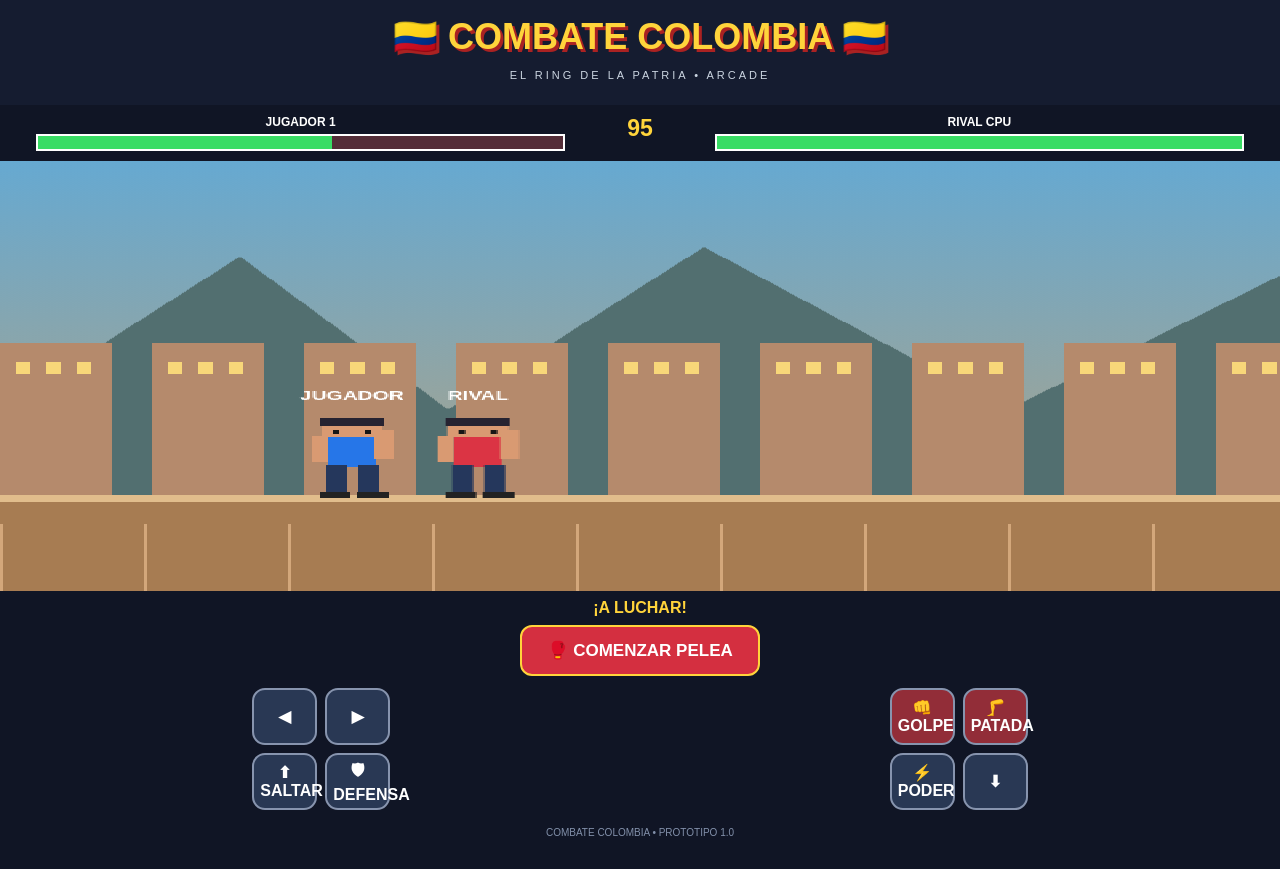
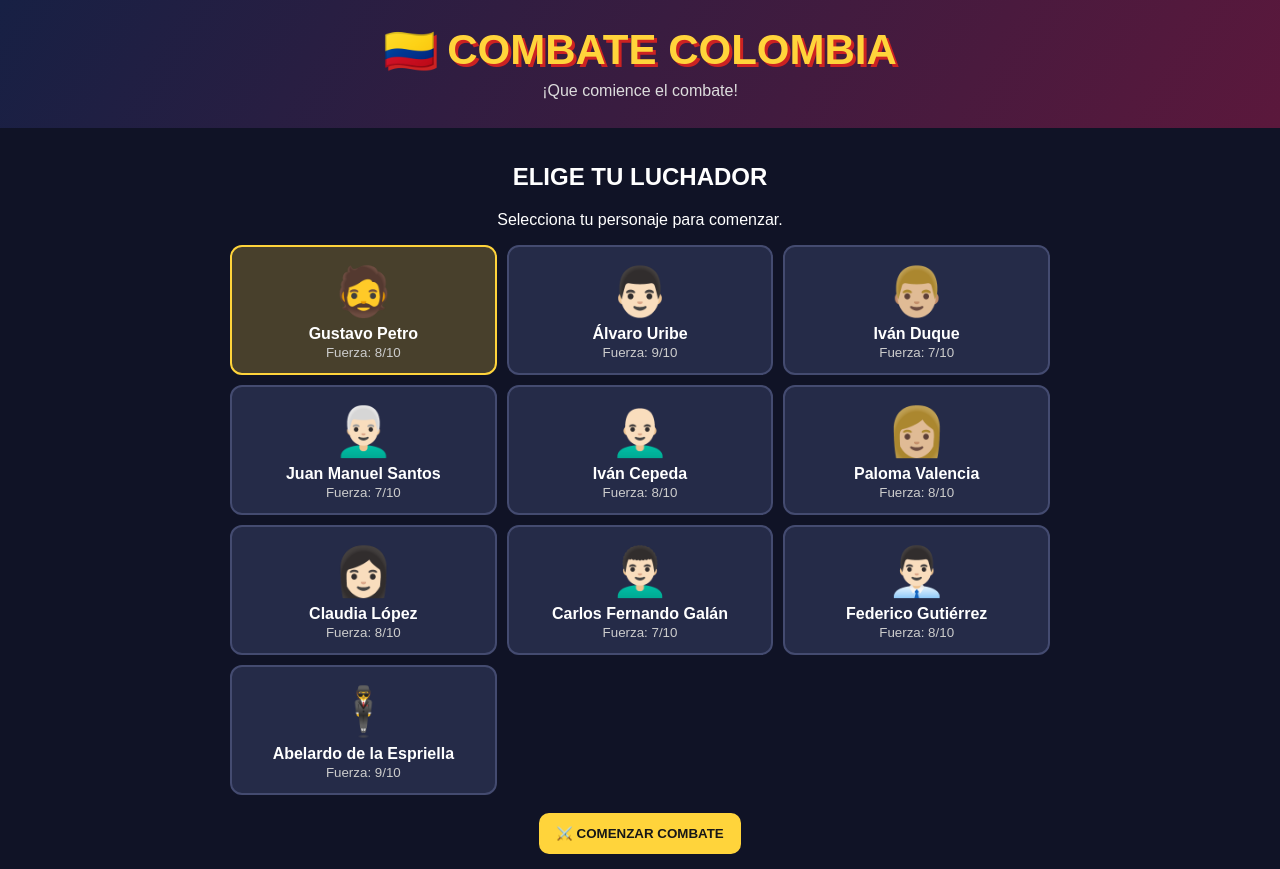
Before and after one commit to granfelix16-hash/political-fights, a plain HTML site: page index.html in a window 1280 px wide. Before the commit the page ends 843 px from the top, so only its background shows below. Drawn offline with Linux system fonts and the light colour scheme.

Commit message:
Actualizar index.html

```diff
--- a/index.html
+++ b/index.html
@@ -3,213 +3,169 @@
 <html lang="es">
 <head>
 <meta charset="UTF-8">
-<meta name="viewport" content="width=device-width,initial-scale=1,maximum-scale=1,user-scalable=no">
-<title>COMBATE COLOMBIA</title>
+<meta name="viewport" content="width=device-width, initial-scale=1.0, maximum-scale=1.0, user-scalable=no">
+<title>COMBATE COLOMBIA V2</title>
 <style>
 *{box-sizing:border-box}
-body{margin:0;background:#101525;color:white;font-family:Arial;text-align:center;touch-action:none}
-header{padding:13px;background:#151c30}
-h1{margin:3px;color:#ffd43b;font-size:clamp(23px,6vw,36px);text-shadow:3px 3px #a22}
-header p{font-size:11px;letter-spacing:3px;color:#cbd5e1}
-.hud{display:flex;justify-content:space-around;padding:10px;gap:10px}
-.player{width:42%;font-weight:bold;font-size:12px}
-.bar{height:17px;background:#542d38;border:2px solid white;margin-top:5px}
-.life{height:100%;width:100%;background:#39dc65}
-#timer{font-size:23px;color:#ffd43b;font-weight:bold}
-canvas{display:block;width:100%;height:55vh;max-height:430px;background:#526b87;image-rendering:pixelated}
-#message{padding:8px;color:#ffd43b;font-weight:bold}
-#start{background:#d42f40;color:white;border:2px solid #ffd43b;border-radius:12px;padding:13px 25px;font-size:17px;font-weight:bold}
-.controls{display:flex;justify-content:space-around;gap:5px;padding:12px 5px}
-.group{display:grid;grid-template-columns:repeat(2,65px);gap:8px}
-button.control{height:57px;background:#293854;color:white;border:2px solid #8794ae;border-radius:13px;font-size:16px;font-weight:bold;touch-action:none}
-button.control:active{background:#d52f40}
-.attack{background:#922d38!important}
-footer{font-size:10px;color:#8290aa;padding:5px}
+body{margin:0;background:#101326;color:white;font-family:Arial,sans-serif;text-align:center}
+header{padding:20px;background:linear-gradient(120deg,#172044,#5b183c)}
+h1{font-size:clamp(25px,7vw,42px);color:#ffd43b;margin:5px;text-shadow:3px 3px #c22}
+header p{color:#ddd;margin:8px}
+button{border:0;border-radius:10px;padding:13px 17px;font-weight:bold;background:#ffd43b;color:#171717;cursor:pointer}
+button:active{transform:scale(.95)}
+.screen{padding:15px;max-width:850px;margin:auto}
+.hidden{display:none!important}
+.grid{display:grid;grid-template-columns:repeat(2,1fr);gap:10px}
+.fighter{background:#252b48;border:2px solid #444b70;border-radius:12px;padding:12px;cursor:pointer}
+.fighter.selected{border-color:#ffd43b;background:#48402c}
+.avatar{font-size:48px;display:block;margin:5px}
+.fighter strong{display:block}
+small{color:#ccc}
+#arena{position:relative;overflow:hidden;border:3px solid #e2c16a;border-radius:12px;height:290px;background:linear-gradient(#72b8d6 0 55%,#b4a17b 55% 70%,#454b4d 70%);margin:12px auto}
+#arena:before{content:"🏛️  🏛️  🏛️";position:absolute;top:65px;left:0;width:100%;font-size:53px;letter-spacing:4px}
+#arena:after{content:"PLAZA DE BOLÍVAR • COLOMBIA";position:absolute;bottom:8px;left:0;width:100%;font-size:12px;color:white;font-weight:bold;text-shadow:1px 2px black}
+.fighter-sprite{position:absolute;bottom:48px;font-size:76px;z-index:2;transition:transform .12s}
+#playerSprite{left:15%}
+#enemySprite{right:15%;transform:scaleX(-1)}
+#playerSprite.hit{transform:translateX(25px) rotate(-12deg)}
+#enemySprite.hit{transform:scaleX(-1) translateX(25px) rotate(-12deg)}
+.hud{display:grid;grid-template-columns:1fr 65px 1fr;align-items:center;gap:8px}
+.health{height:20px;background:#555;border:2px solid white;border-radius:6px;overflow:hidden}
+.fill{height:100%;width:100%;background:#39d66c;transition:width .2s}
+#enemyHealth{background:#f14e50}
+#timer{font-size:25px;font-weight:bold}
+#controls{display:grid;grid-template-columns:repeat(4,1fr);gap:8px;margin:15px auto}
+#controls button{padding:18px 3px;font-size:13px;background:#303a64;color:white;border:1px solid #7884b8}
+#controls button.special{background:#a82f56}
+#message{min-height:28px;color:#ffd43b;font-weight:bold}
+@media(min-width:600px){.grid{grid-template-columns:repeat(3,1fr)}#arena{height:350px}}
 </style>
 </head>
 <body>
 <header>
-<h1>🇨🇴 COMBATE COLOMBIA 🇨🇴</h1>
-<p>EL RING DE LA PATRIA • ARCADE</p>
+<h1>🇨🇴 COMBATE COLOMBIA</h1>
+<p>¡Que comience el combate!</p>
 </header>
 
+<section id="selection" class="screen">
+<h2>ELIGE TU LUCHADOR</h2>
+<p>Selecciona tu personaje para comenzar.</p>
+<div class="grid" id="fighters"></div>
+<br>
+<button onclick="startGame()">⚔️ COMENZAR COMBATE</button>
+</section>
+
+<section id="game" class="screen hidden">
 <div class="hud">
-<div class="player">JUGADOR 1<div class="bar"><div id="life1" class="life"></div></div></div>
-<div id="timer">99</div>
-<div class="player">RIVAL CPU<div class="bar"><div id="life2" class="life"></div></div></div>
+<div><small id="playerName">JUGADOR</small><div class="health"><div class="fill" id="playerHealth"></div></div></div>
+<div id="timer">60</div>
+<div><small id="enemyName">RIVAL</small><div class="health"><div class="fill" id="enemyHealth"></div></div></div>
 </div>
-
-<canvas id="game" width="800" height="450"></canvas>
-<div id="message">¡PREPÁRATE PARA EL COMBATE!</div>
-<button id="start">🥊 COMENZAR PELEA</button>
-
-<div class="controls">
-<div class="group">
-<button class="control" data-key="left">◀</button>
-<button class="control" data-key="right">▶</button>
-<button class="control" data-key="jump">⬆ SALTAR</button>
-<button class="control" data-key="block">🛡 DEFENSA</button>
+<div id="arena">
+<div id="playerSprite" class="fighter-sprite">🧔</div>
+<div id="enemySprite" class="fighter-sprite">👨</div>
 </div>
-<div class="group">
-<button class="control attack" data-key="punch">👊 GOLPE</button>
-<button class="control attack" data-key="kick">🦵 PATADA</button>
-<button class="control" data-key="special">⚡ PODER</button>
-<button class="control" data-key="down">⬇</button>
+<div id="message">¡Prepárate para luchar!</div>
+<div id="controls">
+<button onclick="attack('punch')">👊<br>GOLPE</button>
+<button onclick="attack('kick')">🦵<br>PATADA</button>
+<button onclick="attack('special')" class="special">⚡<br>ESPECIAL</button>
+<button onclick="defend()">🛡️<br>DEFENDER</button>
 </div>
-</div>
-<footer>COMBATE COLOMBIA • PROTOTIPO 1.0</footer>
+<button onclick="backToMenu()">VOLVER AL MENÚ</button>
+</section>
 
 <script>
-const c=document.getElementById("game");
-const ctx=c.getContext("2d");
-const W=800,H=450;
-const keys={};
-let playing=false,finished=false,time=99,elapsed=0,last=0;
-let p1,p2;
+const characters=[
+{name:"Gustavo Petro",emoji:"🧔",power:8},
+{name:"Álvaro Uribe",emoji:"👨🏻",power:9},
+{name:"Iván Duque",emoji:"👨🏼",power:7},
+{name:"Juan Manuel Santos",emoji:"👨🏻‍🦳",power:7},
+{name:"Iván Cepeda",emoji:"👨🏻‍🦲",power:8},
+{name:"Paloma Valencia",emoji:"👩🏼",power:8},
+{name:"Claudia López",emoji:"👩🏻",power:8},
+{name:"Carlos Fernando Galán",emoji:"👨🏻‍🦱",power:7},
+{name:"Federico Gutiérrez",emoji:"👨🏻‍💼",power:8},
+{name:"Abelardo de la Espriella",emoji:"🕴️",power:9}
+];
+let chosen=0,player=100,enemy=100,time=60,interval=null,guard=false,busy=false;
+const $=id=>document.getElementById(id);
 
-function fighter(x,color,face){
-return {x,y:350,vy:0,hp:100,color,face,attack:0,kind:"",cool:0,guard:false,ground:true};
-}
-function reset(){
-p1=fighter(220,"#2676e8",1);
-p2=fighter(580,"#db3444",-1);
-playing=true;finished=false;time=99;elapsed=0;
+characters.forEach((c,i)=>{
+let d=document.createElement("div");
+d.className="fighter"+(i===0?" selected":"");
+d.innerHTML=`<span class="avatar">${c.emoji}</span><strong>${c.name}</strong><small>Fuerza: ${c.power}/10</small>`;
+d.onclick=()=>{
+chosen=i;
+document.querySelectorAll(".fighter").forEach(x=>x.classList.remove("selected"));
+d.classList.add("selected");
+};
+$("fighters").appendChild(d);
+});
+
+function startGame(){
+player=100;enemy=100;time=60;guard=false;busy=false;
+$("selection").classList.add("hidden");
+$("game").classList.remove("hidden");
+$("playerName").textContent=characters[chosen].name;
+$("enemyName").textContent=characters[(chosen+1)%10].name;
+$("playerSprite").textContent=characters[chosen].emoji;
+$("enemySprite").textContent=characters[(chosen+1)%10].emoji;
 update();
-document.getElementById("message").textContent="¡A LUCHAR!";
-}
-function rect(x,y,w,h,color){
-ctx.fillStyle=color;ctx.fillRect(x,y,w,h);
-}
-function background(){
-let g=ctx.createLinearGradient(0,0,0,H);
-g.addColorStop(0,"#66a9d1");g.addColorStop(1,"#b9a17a");
-ctx.fillStyle=g;ctx.fillRect(0,0,W,H);
-ctx.fillStyle="#526f70";
-ctx.beginPath();ctx.moveTo(0,260);ctx.lineTo(150,100);ctx.lineTo(280,260);ctx.lineTo(440,90);ctx.lineTo(630,260);ctx.lineTo(800,120);ctx.lineTo(800,350);ctx.lineTo(0,350);ctx.fill();
-for(let i=0;i<9;i++){
-let x=i*95;
-rect(x,190,70,160,"#b58a6c");
-for(let j=0;j<3;j++)rect(x+10+j*19,210,9,13,"#f8d779");
-}
-rect(0,350,800,100,"#a77c52");
-rect(0,350,800,7,"#e1bd8c");
-for(let i=0;i<10;i++)rect(i*90,380,2,70,"#d3a77b");
-}
-function drawFighter(f){
-ctx.save();
-ctx.translate(f.x,f.y);
-ctx.scale(f.face,1);
-let hit=f.attack>0;
-let skin="#d99a72";
-rect(-15,-65,30,35,f.color);
-rect(-19,-78,38,17,skin);
-rect(-20,-81,40,8,"#262331");
-rect(-12,-68,4,4,"#161616");
-rect(8,-68,4,4,"#161616");
-rect(-16,-32,13,29,"#25375c");
-rect(4,-32,13,29,"#25375c");
-rect(-20,-4,19,7,"#222");
-rect(3,-4,20,7,"#222");
-if(f.guard){
-rect(17,-65,13,30,"#d6b34d");
-}else if(hit){
-rect(15,-67,hit?43:15,12,"#d99a72");
-rect(54,-69,13,14,"#f2c49b");
-}else{
-rect(14,-68,12,30,skin);
-}
-rect(-25,-62,10,27,skin);
-if(f.attack>0){
-ctx.fillStyle="#fff3a1";
-ctx.beginPath();ctx.arc(65,-65,8,0,Math.PI*2);ctx.fill();
-}
-ctx.restore();
-text(f===p1?"JUGADOR":"RIVAL",f.x, f.y-100,13,"white");
-}
-function text(t,x,y,s,color){
-ctx.fillStyle=color;ctx.font="bold "+s+"px Arial";ctx.textAlign="center";ctx.fillText(t,x,y);
+$("message").textContent="¡A LUCHAR!";
+clearInterval(interval);
+interval=setInterval(()=>{
+time--;
+$("timer").textContent=time;
+if(time<=0)finish();
+else if(Math.random()<.45)enemyAttack();
+},1000);
 }
 function update(){
-document.getElementById("life1").style.width=p1.hp+"%";
-document.getElementById("life2").style.width=p2.hp+"%";
-document.getElementById("timer").textContent=time;
+$("playerHealth").style.width=Math.max(0,player)+"%";
+$("enemyHealth").style.width=Math.max(0,enemy)+"%";
 }
-function attack(a,b,type){
-if(a.cool>0||!playing)return;
-a.attack=18;a.kind=type;a.cool=type==="special"?75:35;
-let distance=Math.abs(a.x-b.x);
-if(distance<105){
-let damage=type==="punch"?9:type==="kick"?13:24;
-if(!b.guard)b.hp=Math.max(0,b.hp-damage);
-else b.hp=Math.max(0,b.hp-damage*.2);
+function animate(id){
+let el=$(id);
+el.classList.add("hit");
+setTimeout(()=>el.classList.remove("hit"),180);
+}
+function attack(type){
+if(busy||!interval||time<=0)return;
+busy=true;
+let damage=type==="punch"?8:type==="kick"?13:22;
+if(type==="special"&&Math.random()<.25)damage=10;
+enemy=Math.max(0,enemy-damage);
+animate("playerSprite");
+$("message").textContent=(type==="special"?"⚡ ¡PODER ESPECIAL! ":type==="kick"?"🦵 ¡PATADA! ":"👊 ¡GOLPE! ")+ "-"+damage;
 update();
+if(enemy<=0){finish();return}
+setTimeout(()=>{busy=false},350);
 }
+function defend(){
+if(!interval||time<=0)return;
+guard=true;
+$("message").textContent="🛡️ ¡DEFENSA ACTIVADA!";
+setTimeout(()=>guard=false,1300);
 }
-function move(f){
-if(f.attack>0)f.attack--;
-if(f.cool>0)f.cool--;
-if(f.vy!==0||!f.ground){
-f.y+=f.vy;f.vy+=.8;
-if(f.y>=350){f.y=350;f.vy=0;f.ground=true;}
+function enemyAttack(){
+if(enemy<=0||player<=0)return;
+let damage=guard?3:Math.floor(Math.random()*8)+4;
+player=Math.max(0,player-damage);
+animate("enemySprite");
+$("message").textContent="¡El rival ataca! -"+damage;
+update();
+if(player<=0)finish();
 }
+function finish(){
+clearInterval(interval);interval=null;busy=false;
+$("message").textContent=player>enemy?"🏆 ¡VICTORIA!":player<enemy?"💥 ¡DERROTA!":"🤝 ¡EMPATE!";
 }
-function draw(){
-ctx.clearRect(0,0,W,H);
-background();
-if(p1&&p2){
-drawFighter(p1);drawFighter(p2);
+function backToMenu(){
+clearInterval(interval);interval=null;
+$("game").classList.add("hidden");
+$("selection").classList.remove("hidden");
 }
-}
-function finish(msg){
-playing=false;finished=true;
-document.getElementById("message").textContent=msg;
-}
-function loop(now){
-let dt=Math.min((now-last)/16.67,3);last=now;
-if(playing){
-elapsed+=dt;
-if(elapsed>60){elapsed=0;time--;update();}
-p1.guard=!!keys.block;
-p2.guard=false;
-let speed=4;
-if(keys.left)p1.x-=speed*dt;
-if(keys.right)p1.x+=speed*dt;
-if(keys.jump&&p1.ground){p1.vy=-13;p1.ground=false;}
-if(keys.punch)attack(p1,p2,"punch");
-if(keys.kick)attack(p1,p2,"kick");
-if(keys.special)attack(p1,p2,"special");
-let dist=p1.x-p2.x;
-p2.face=dist<0?1:-1;
-if(Math.abs(dist)>80)p2.x+=Math.sign(dist)*2.1*dt;
-else if(Math.random()<.035*dt)attack(p2,p1,Math.random()<.5?"punch":"kick");
-if(p2.hp<=0)finish("🏆 ¡VICTORIA COLOMBIANA!");
-if(p1.hp<=0)finish("¡DERROTA! INTENTA OTRA VEZ");
-if(time<=0)finish(p1.hp>=p2.hp?"¡GANASTE!":"¡GANA EL RIVAL!");
-p1.x=Math.max(30,Math.min(770,p1.x));
-p2.x=Math.max(30,Math.min(770,p2.x));
-move(p1);move(p2);
-}
-draw();
-requestAnimationFrame(loop);
-}
-document.querySelectorAll("[data-key]").forEach(btn=>{
-let key=btn.dataset.key;
-btn.addEventListener("pointerdown",e=>{
-e.preventDefault();keys[key]=true;
-});
-["pointerup","pointerleave","pointercancel"].forEach(event=>{
-btn.addEventListener(event,()=>keys[key]=false);
-});
-});
-window.addEventListener("keydown",e=>{
-keys[({ArrowLeft:"left",ArrowRight:"right",ArrowUp:"jump", " ":"punch",z:"kick",x:"special"})[e.key]||e.key]=true;
-});
-window.addEventListener("keyup",e=>{
-keys[({ArrowLeft:"left",ArrowRight:"right",ArrowUp:"jump"," ":"punch",z:"kick",x:"special"})[e.key]||e.key]=false;
-});
-document.getElementById("start").addEventListener("click",reset);
-reset();
-requestAnimationFrame(loop);
 </script>
 </body>
 </html>
```
